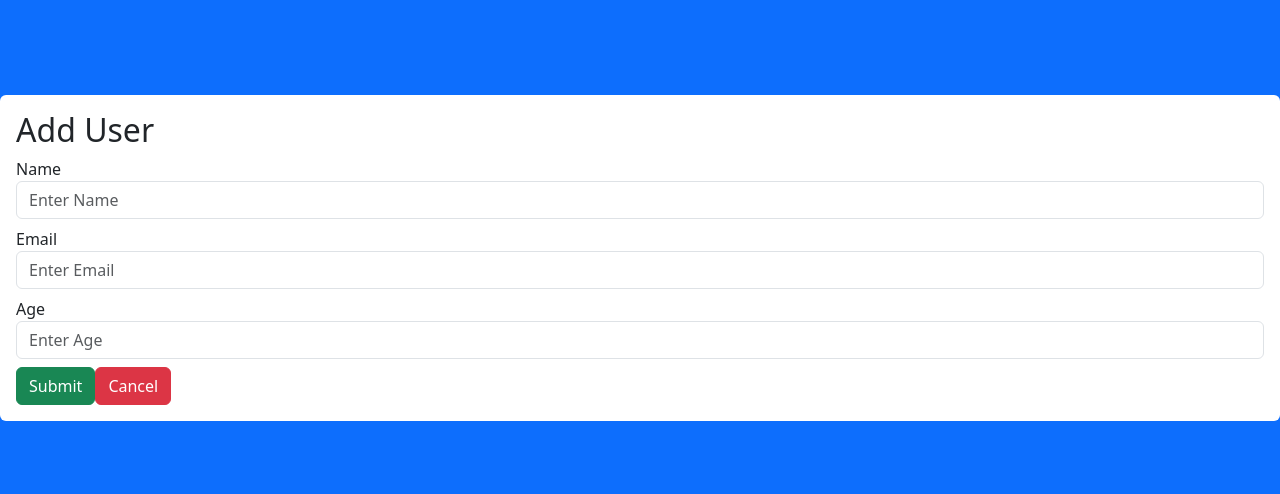
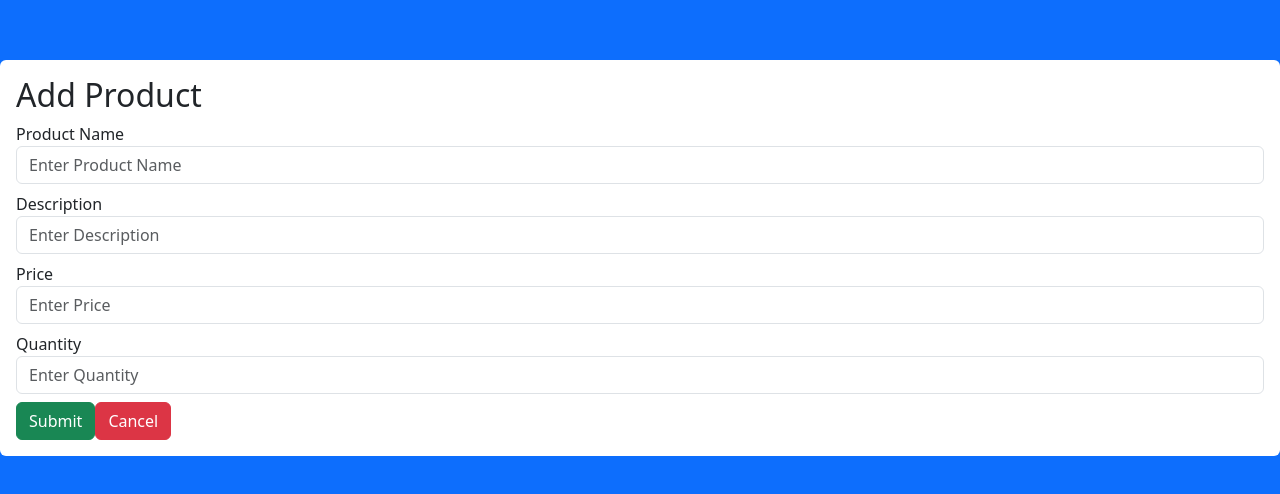
Before and after one commit to Rimzath/MERN-E-Commerce, a React (Vite) app in the folder frontend/: page /create in a window 1280 px wide. Shown: the part 142-636 px from the top of the page. Built offline with nearby package versions, Linux system fonts and the light colour scheme.

Commit message:
change user to products in crud

```diff
--- a/frontend/src/App.jsx
+++ b/frontend/src/App.jsx
@@ -3,7 +3,7 @@ import { BrowserRouter, Routes, Route } from "react-router-dom";
 import Login from "./components/Login";
 import Home from "./components/Home";
 import AdminDashboard from "./components/AdminDashboard.jsx";
-import CreateUser from "./components/CRUD/Createuser.jsx";
+import CreateProducts from "./components/CRUD/CreateProducts.jsx";
 
 function App() {
   return (
@@ -14,7 +14,7 @@ function App() {
         <Route path="/login" element={<Login />} />
         <Route path="/home" element={<Home />} />
         <Route path="/admindashboard" element={<AdminDashboard />} />
-        <Route path="/create" element={<CreateUser />}></Route>
+        <Route path="/create" element={<CreateProducts />}></Route>
       </Routes>
     </BrowserRouter>
   );
--- /dev/null
+++ b/frontend/src/components/CRUD/CreateProducts.jsx
@@ -0,0 +1,69 @@
+import React from "react";
+import { useState } from "react";
+
+const CreateProducts = () => {
+  const [productName, setProductName] = useState("");
+  const [description, setDescription] = useState("");
+  const [price, setPrice] = useState("");
+  const [quantity, setQuantity] = useState("");
+
+  return (
+    <div className="d-flex vh-100 bg-primary justify-content-center align-items-center">
+      <div className="formupd vw-100 bg-white rounded p-3">
+        <form>
+          <h2>Add Product</h2>
+          <div className="mb-2">
+            <label htmlFor="">Product Name</label>
+            <input
+              type="text"
+              placeholder="Enter Product Name"
+              className="form-control"
+              id="inpProductName"
+              onChange={(e) => setProductName(e.target.value)}
+            />
+          </div>
+          <div className="mb-2">
+            <label htmlFor="">Description</label>
+            <input
+              type="text"
+              placeholder="Enter Description"
+              className="form-control"
+              id="inpDescription"
+              onChange={(e) => setDescription(e.target.value)}
+            />
+          </div>
+          <div className="mb-2">
+            <label htmlFor="">Price</label>
+            <input
+              type="number"
+              placeholder="Enter Price"
+              className="form-control"
+              id="inpPrice"
+              onChange={(e) => setPrice(e.target.value)}
+            />
+          </div>
+          <div className="mb-2">
+            <label htmlFor="">Quantity</label>
+            <input
+              type="number"
+              placeholder="Enter Quantity"
+              className="form-control"
+              id="inpQuantity"
+              onChange={(e) => setQuantity(e.target.value)}
+            />
+          </div>
+          <div className="flexContainer">
+            <button className="btnSubm btn btn-success" id="btnRecor">
+              Submit
+            </button>
+            <button className="btn btn-danger" id="btnCancelAdd">
+              Cancel
+            </button>
+          </div>
+        </form>
+      </div>
+    </div>
+  );
+};
+
+export default CreateProducts;
--- a/frontend/src/components/CRUD/CreateUser.jsx
+++ /dev/null
@@ -1,57 +0,0 @@
-import React from "react";
-import { useState } from "react";
-
-const Createuser = () => {
-  const [name, setName] = useState();
-  const [email, setEmail] = useState();
-  const [age, setAge] = useState();
-  return (
-    <div className="d-flex vh-100 bg-primary justify-content-center align-items-center">
-      <div className="formupd vw-100 bg-white rounded p-3">
-        <form>
-          <h2>Add User</h2>
-          <div className="mb-2">
-            <label htmlFor="">Name</label>
-            <input
-              type="text"
-              placeholder="Enter Name"
-              className="form-control"
-              id="inpNameUser"
-              onChange={(e) => setName(e.target.value)}
-            />
-          </div>
-          <div className="mb-2">
-            <label htmlFor="">Email</label>
-            <input
-              type="email"
-              placeholder="Enter Email"
-              className="form-control"
-              id="inpEmailUser"
-              onChange={(e) => setEmail(e.target.value)}
-            />
-          </div>
-          <div className="mb-2">
-            <label htmlFor="">Age</label>
-            <input
-              type="text"
-              placeholder="Enter Age"
-              className="form-control"
-              id="inpAgeUser"
-              onChange={(e) => setAge(e.target.value)}
-            />
-          </div>
-          <div className="flexContainer">
-            <button className="btnSubm btn btn-success" id="btnRecor">
-              Submit
-            </button>
-            <button className="btn btn-danger" id="btnCancelAdd">
-              Cancel
-            </button>
-          </div>
-        </form>
-      </div>
-    </div>
-  );
-};
-
-export default Createuser;
--- a/frontend/src/components/CRUD/Users.jsx
+++ b/frontend/src/components/CRUD/Products.jsx
@@ -2,8 +2,8 @@ import React from "react";
 import { useState } from "react";
 import { Link } from "react-router-dom";
 
-const users = () => {
-  const [users, setUsers] = useState([]);
+const Products = () => {
+  const [products, setProduct] = useState([]);
 
   return (
     <div className="d-flex vh-100 bg-primary justify-content-center align-items-center">
@@ -21,24 +21,24 @@ const users = () => {
         <table className="table">
           <thead>
             <tr>
-              <th>Name</th>
-              <th>Email</th>
-              <th>Age</th>
-              <th colSpan="2">Action</th>
+              <th>Product</th>
+              <th>Discription</th>
+              <th>Price</th>
+              <th colSpan="2">Quantity Availablee</th>
             </tr>
           </thead>
           <tbody>
-            {users.map((user) => {
-              console.log(user);
+            {products.map((product) => {
+              console.log(product);
               return (
                 // eslint-disable-next-line react/jsx-key
-                <tr key={user._id}>
-                  <td>{user.name}</td>
-                  <td>{user.email}</td>
-                  <td>{user.age}</td>
+                <tr key={product._id}>
+                  <td>{product.name}</td>
+                  <td>{product.email}</td>
+                  <td>{product.age}</td>
                   <td>
                     <Link
-                      to={`/update/${user._id}`}
+                      to={`/update/${product._id}`}
                       className="btnEdit btn btn-success"
                     >
                       Update
@@ -48,7 +48,7 @@ const users = () => {
                     <button
                       className="btn btn-danger"
                       id="btnDelete"
-                      onClick={() => handleDelete(user._id)}
+                      onClick={() => handleDelete(product._id)}
                     >
                       Delete
                     </button>
@@ -63,4 +63,4 @@ const users = () => {
   );
 };
 
-export default users;
+export default Products;
--- a/frontend/src/components/Home.jsx
+++ b/frontend/src/components/Home.jsx
@@ -1,6 +1,6 @@
 // import React from 'react';
 import { Link } from "react-router-dom";
-import Users from "./CRUD/users";
+import Products from "./CRUD/Products";
 const Home = () => {
   return (
     <div
@@ -10,7 +10,7 @@ const Home = () => {
       }}
       className="d-flex flex-column justify-content-center align-items-center text-center vh-100"
     >
-      <Users />
+      <Products />
       <h1>Login Successfully</h1>
       <Link to="/login" className="btn btn-light my-5">
         Logout
```
Also changed, not shown: frontend/src/components/CRUD/UpdateProducts.jsx (added, +7 -0 lines), frontend/src/components/CRUD/UpdateUser.jsx (deleted, +0 -7 lines).
